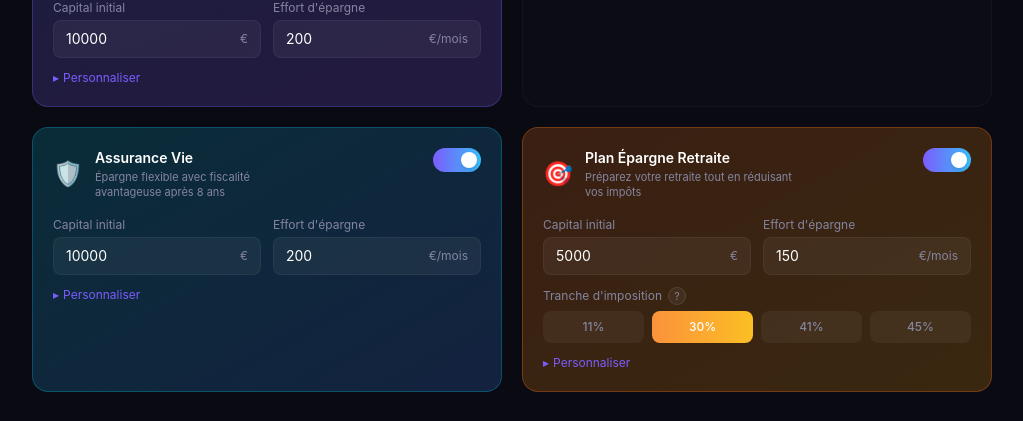
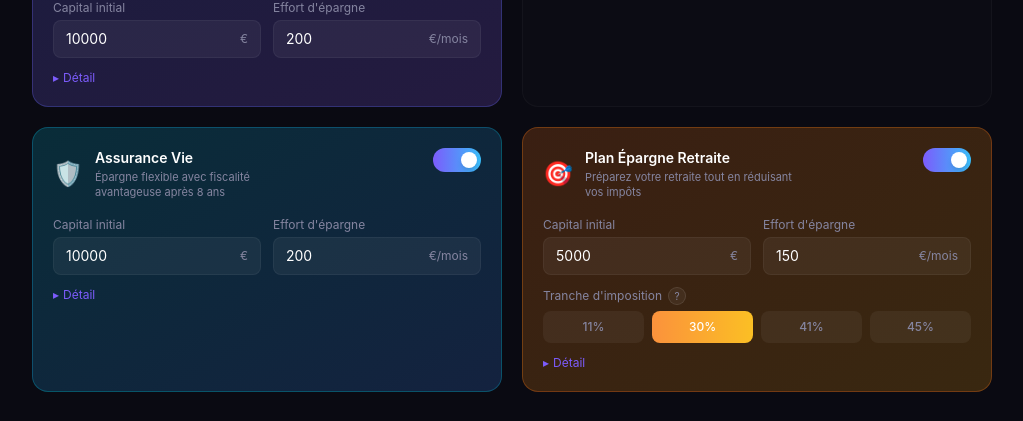
Before and after one commit to louminod/simulateur-patrimoine, a Next.js app: page / in a window 1280 px wide. Shown: the part 799-1220 px from the top of the page, without its empty margins (128-1151 px from the left). Built offline with nearby package versions, Linux system fonts and the light colour scheme.

Commit message:
ux: rename Personnaliser to Détail

```diff
--- a/src/components/EnvelopeCards/AVCard.tsx
+++ b/src/components/EnvelopeCards/AVCard.tsx
@@ -27,7 +27,7 @@ function AVCardInner({ config, onChange }: AVCardProps) {
         <button onClick={() => setShowAdvanced(!showAdvanced)}
           className="text-xs text-[var(--accent)] hover:text-[var(--accent2)] transition-colors flex items-center gap-1">
           <span className={`transition-transform ${showAdvanced ? "rotate-90" : ""}`}>▸</span>
-          Personnaliser
+          Détail
         </button>
         {showAdvanced && (
           <div className="pt-2 border-t border-white/5 space-y-3">
--- a/src/components/EnvelopeCards/PERCard.tsx
+++ b/src/components/EnvelopeCards/PERCard.tsx
@@ -42,7 +42,7 @@ function PERCardInner({ config, onChange }: PERCardProps) {
         <button onClick={() => setShowAdvanced(!showAdvanced)}
           className="text-xs text-[var(--accent)] hover:text-[var(--accent2)] transition-colors flex items-center gap-1">
           <span className={`transition-transform ${showAdvanced ? "rotate-90" : ""}`}>▸</span>
-          Personnaliser
+          Détail
         </button>
         {showAdvanced && (
           <div className="pt-2 border-t border-white/5 space-y-3">
--- a/src/components/EnvelopeCards/SCPICashCard.tsx
+++ b/src/components/EnvelopeCards/SCPICashCard.tsx
@@ -29,7 +29,7 @@ function SCPICashCardInner({ config, onChange }: SCPICashCardProps) {
         <button onClick={() => setShowAdvanced(!showAdvanced)}
           className="text-xs text-[var(--accent)] hover:text-[var(--accent2)] transition-colors flex items-center gap-1">
           <span className={`transition-transform ${showAdvanced ? "rotate-90" : ""}`}>▸</span>
-          Personnaliser
+          Détail
         </button>
         {showAdvanced && (
           <div className="space-y-3 pt-2 border-t border-white/5">
--- a/src/components/EnvelopeCards/SCPICreditCard.tsx
+++ b/src/components/EnvelopeCards/SCPICreditCard.tsx
@@ -50,7 +50,7 @@ function SCPICreditCardInner({ config, onChange }: SCPICreditCardProps) {
         <button onClick={() => setShowAdvanced(!showAdvanced)}
           className="text-xs text-[var(--accent)] hover:text-[var(--accent2)] transition-colors flex items-center gap-1">
           <span className={`transition-transform ${showAdvanced ? "rotate-90" : ""}`}>▸</span>
-          Personnaliser
+          Détail
         </button>
         {showAdvanced && (
           <div className="space-y-3 pt-2 border-t border-white/5">
```
